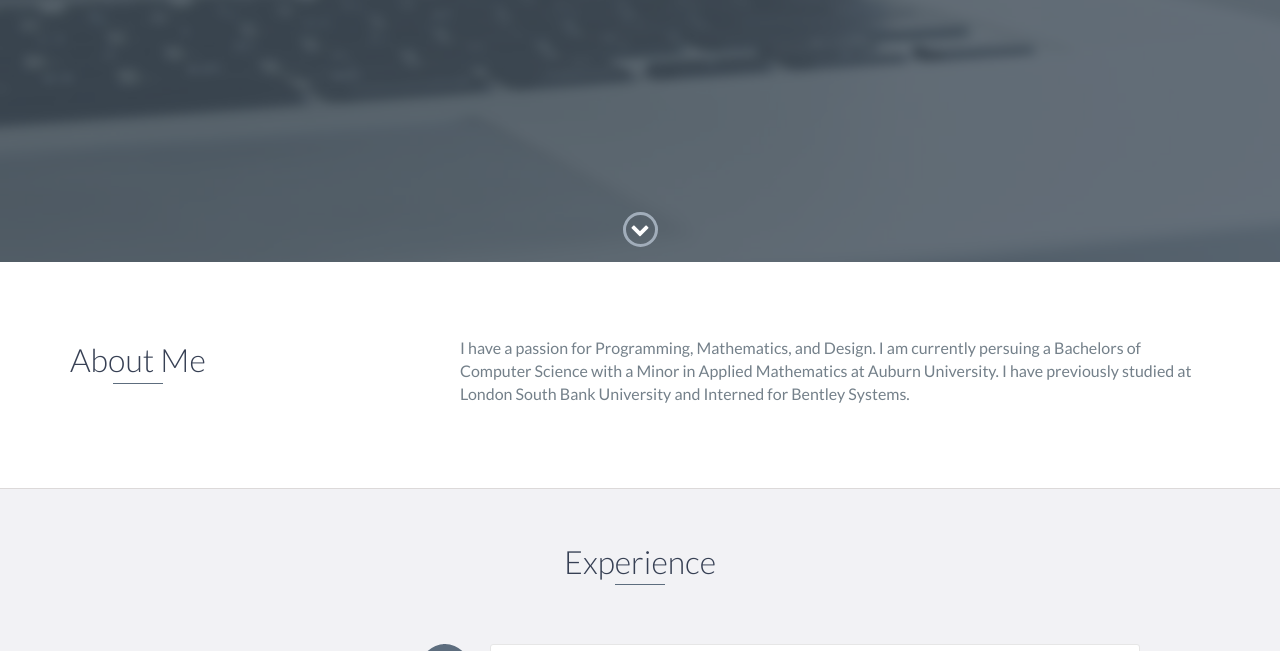
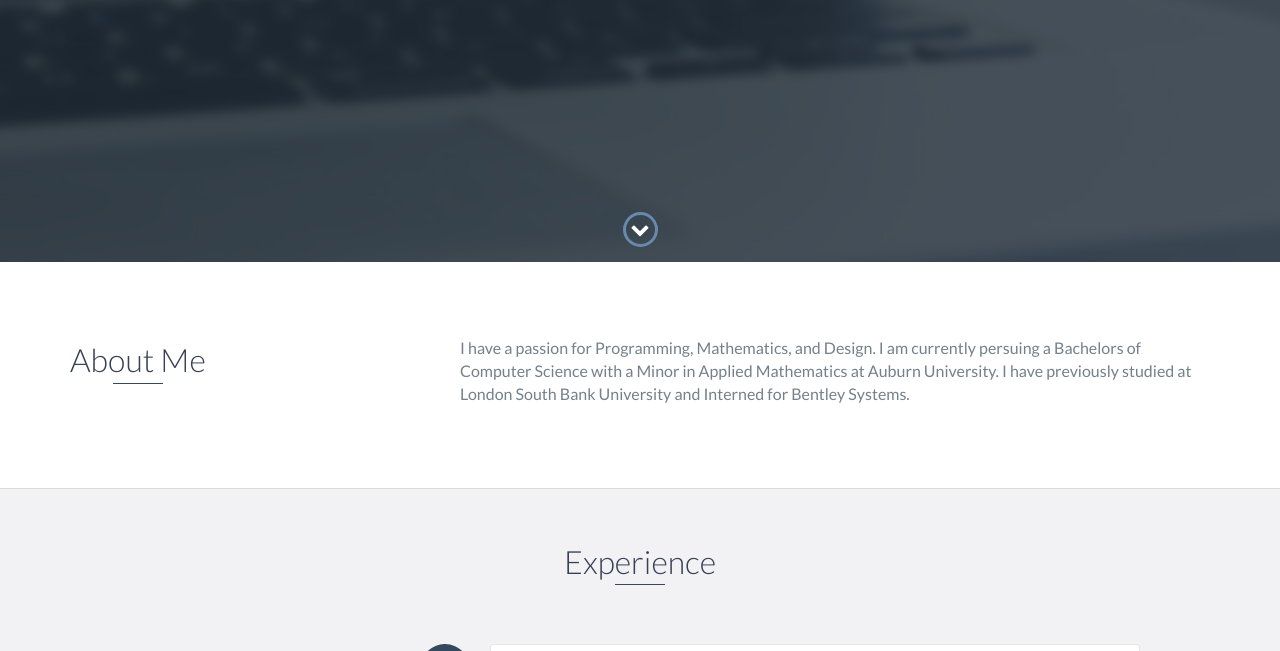
Before and after one commit to wfhendrix11/wfhendrix11.github.io, a website: page index.html in a window 1280 px wide. Shown: the part 538-1189 px from the top of the page. Drawn offline with nearby package versions, Linux system fonts and the light colour scheme.

Commit message:
messing with colors

```diff
--- a/scss/styles.scss
+++ b/scss/styles.scss
@@ -32,7 +32,7 @@
 */
 
 // Define base and accent colors
-$base-color: #5D6D7E;
+$base-color: #34495E;
 $base-color-hover: darken($base-color, 10%);
 
 // Define background colors
```
Also changed, not shown: css/styles.css.
